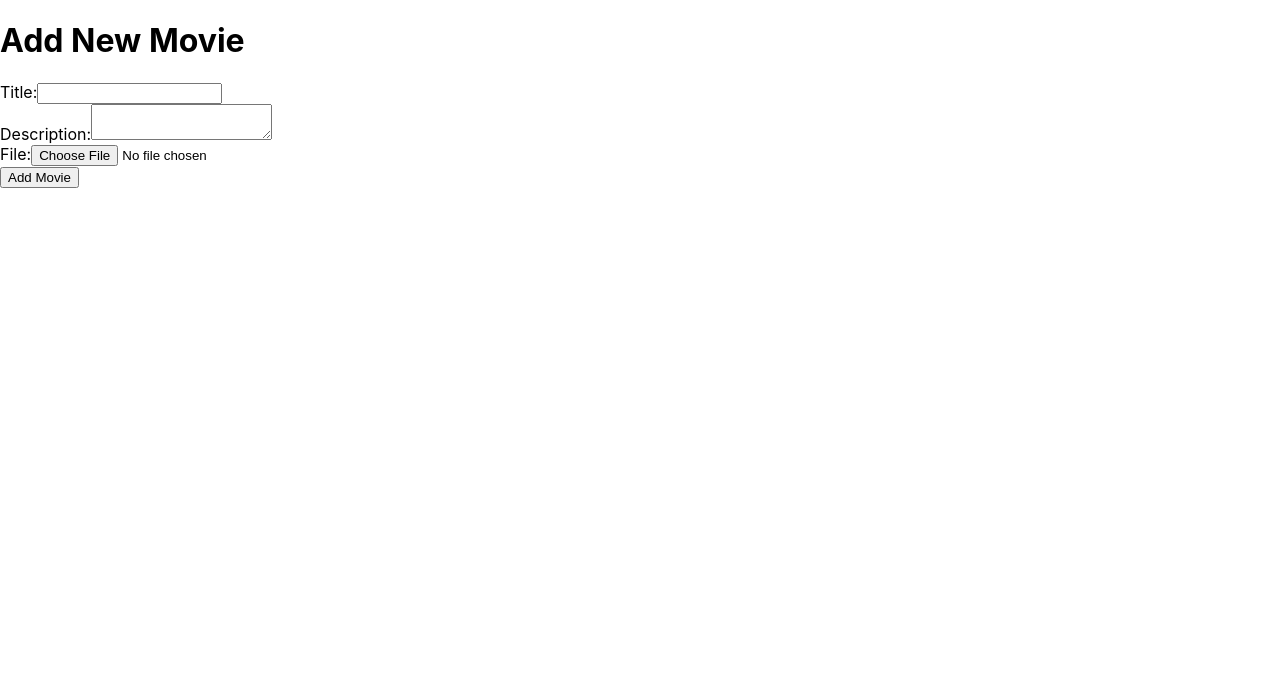
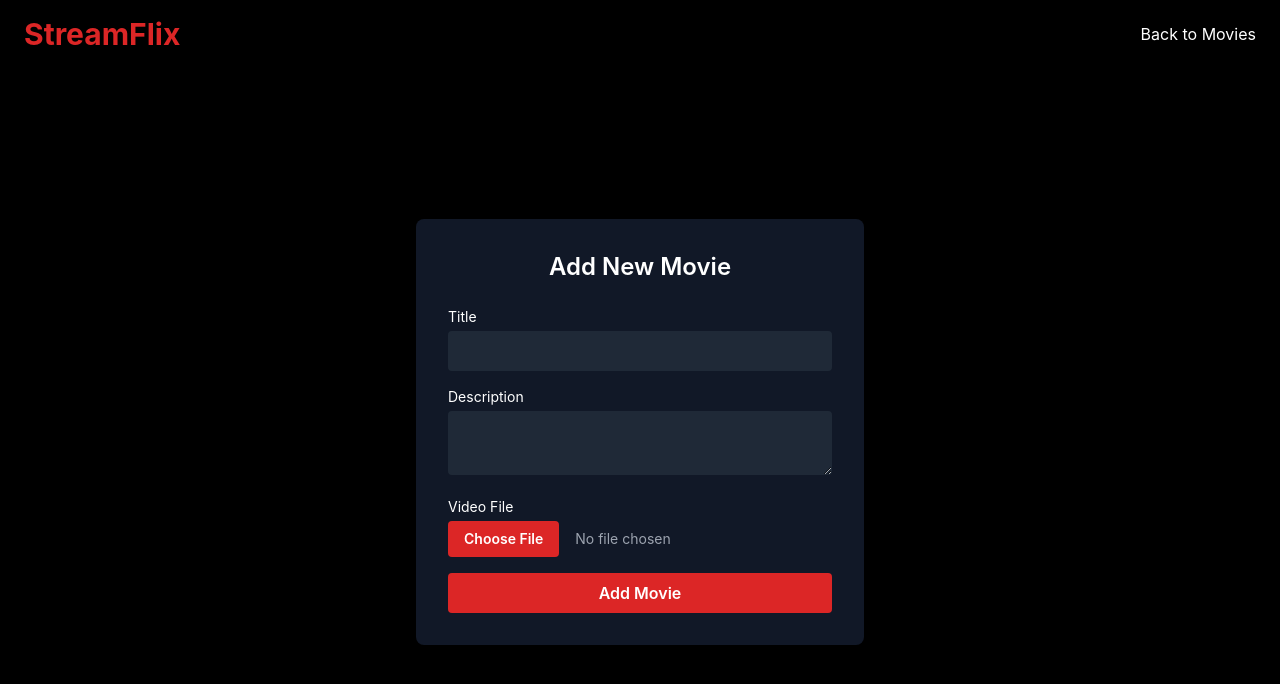
Before and after one commit to kpcasensa/streamflix-frontend, a React (Create React App) app: page /add in a window 1280 px wide. Shown: the top 684 px of the page. Built offline with nearby package versions, Linux system fonts and the light colour scheme.

Commit message:
Add style to the app

```diff
--- a/package.json
+++ b/package.json
@@ -3,6 +3,7 @@
   "version": "0.1.0",
   "private": true,
   "dependencies": {
+    "@heroicons/react": "^2.2.0",
     "@testing-library/dom": "^10.4.0",
     "@testing-library/jest-dom": "^6.6.3",
     "@testing-library/react": "^16.3.0",
@@ -37,5 +38,10 @@
       "last 1 firefox version",
       "last 1 safari version"
     ]
+  },
+  "devDependencies": {
+    "autoprefixer": "^10.4.21",
+    "postcss": "^8.5.3",
+    "tailwindcss": "^3.4.17"
   }
 }
--- /dev/null
+++ b/postcss.config.js
@@ -0,0 +1,6 @@
+module.exports = {
+  plugins: {
+    tailwindcss: {},
+    autoprefixer: {},
+  },
+}
--- a/src/App.js
+++ b/src/App.js
@@ -3,6 +3,7 @@ import Home from "./pages/Home";
 import AddMovie from "./pages/AddMovie";
 import EditMovie from "./pages/EditMovie";
 import ViewMovie from "./pages/ViewMovie";
+import MovieDetails from "./pages/MovieDetails";
 
 function App() {
   return (
@@ -12,6 +13,7 @@ function App() {
         <Route path="/add" element={<AddMovie />} />
         <Route path="/edit/:id" element={<EditMovie />} />
         <Route path="/view/:id" element={<ViewMovie />} />
+        <Route path="/details/:id" element={<MovieDetails />} />
       </Routes>
     </Router>
   );
--- a/src/components/MovieList.jsx
+++ b/src/components/MovieList.jsx
@@ -1,38 +1,65 @@
-import React, { useEffect, useState} from "react";
-import { getMovies, deleteMovie } from '../api/movieApi';
+import React, { useEffect, useState } from 'react';
 import { Link } from 'react-router-dom';
+import { getMovies } from '../api/movieApi';
+import { EyeIcon, PlayIcon } from '@heroicons/react/24/solid';
+
+const placeholderThumbnail  = 'images/placeholder-thumbnail.png';
 
 const MovieList = () => {
-    const [movies, setMovies] = useState([]);
+  const [movies, setMovies] = useState([]);
+
+  useEffect(() => {
     const fetchMovies = async () => {
-        const res = await getMovies();
-        setMovies(res.data);
+      const res = await getMovies();
+      setMovies(res.data);
     };
+    fetchMovies();
+  }, []);
 
-    const handleDelete = async (id) => {
-        await deleteMovie(id);
-        fetchMovies();
-    };
+  return (
+    <div className="bg-black min-h-screen text-white">
+      {/* Navbar */}
+      <nav className="flex items-center justify-between px-6 py-4 bg-gradient-to-b from-black/80 to-transparent">
+        <h1 className="text-3xl font-bold text-red-600">StreamFlix</h1>
+        <Link to="/add" className="text-white hover:text-red-500">Add Movie</Link>
+      </nav>
 
-    useEffect(() => {
-        fetchMovies();
-    }, []);
+      {/* Movie Grid */}
+      <div className="px-6 py-8">
+        <h2 className="text-2xl font-semibold mb-4">Trending Now</h2>
+        <div className="grid grid-cols-2 sm:grid-cols-3 md:grid-cols-4 lg:grid-cols-6 gap-6">
+          {movies.map((movie) => (
+            <div key={movie.id} className="group relative">
+              <div className="aspect-w-2 aspect-h-3 bg-gray-800 rounded-lg overflow-hidden shadow-md relative">
+                <img
+                  src={movie.thumbnail || placeholderThumbnail}
+                  alt={movie.title}
+                  className="w-full h-full object-cover transform group-hover:scale-110 transition duration-300"
+                />
 
-    return (
-        <div>
-            <h1>Movies</h1>
-            <Link to="/add">Add new Movie</Link>
-            <ul>
-                {movies.map(movie => (
-                    <li key={movie.id}>
-                        <Link to={`/view/${movie.id}`}>{movie.title}</Link>
-                        <button onClick={() => handleDelete(movie.id)}>Delete</button>
-                        <Link to={`/edit/${movie.id}`}>Edit</Link>
-                    </li>
-                ))}
-            </ul>
+                {/* Overlay Icons */}
+                <div className="absolute inset-0 flex items-center justify-center gap-4 bg-black/50 opacity-0 group-hover:opacity-100 transition">
+                  <Link to={`/details/${movie.id}`} title="View Details">
+                    <EyeIcon className="h-8 w-8 text-white hover:text-blue-400" />
+                  </Link>
+                  <Link to={`/view/${movie.id}`} title="Watch Movie">
+                    <PlayIcon className="h-8 w-8 text-white hover:text-green-400" />
+                  </Link>
+                </div>
+              </div>
+
+              <div className="mt-2 text-center">
+                <h3 className="text-sm font-semibold truncate">{movie.title}</h3>
+                <p className="text-xs text-gray-400">
+                  {movie.date_added}
+                </p>
+              </div>
+            </div>
+          ))}
         </div>
-    )
+      </div>
+    </div>
+  );
 };
 
 export default MovieList;
--- /dev/null
+++ b/src/components/Navbar.jsx
@@ -0,0 +1,13 @@
+import React from 'react';
+import { Link } from 'react-router-dom';
+
+const Navbar = () => {
+  return (
+    <nav className="fixed top-0 left-0 w-full flex items-center justify-between px-6 py-4 bg-gradient-to-b from-black/80 to-transparent z-50">
+      <h1 className="text-3xl font-bold text-red-600">StreamFlix</h1>
+      <Link to="/" className="text-white hover:text-red-500">Back to Movies</Link>
+    </nav>
+  );
+};
+
+export default Navbar;
--- a/src/index.css
+++ b/src/index.css
@@ -1,3 +1,7 @@
+@tailwind base;
+@tailwind components;
+@tailwind utilities;
+
 body {
   margin: 0;
   font-family: -apple-system, BlinkMacSystemFont, 'Segoe UI', 'Roboto', 'Oxygen',
--- a/src/pages/AddMovie.jsx
+++ b/src/pages/AddMovie.jsx
@@ -1,6 +1,7 @@
 import React, { useState } from 'react';
 import { addMovie } from '../api/movieApi';
-import { useNavigate } from 'react-router-dom';
+import { useNavigate, Link } from 'react-router-dom';
+import Navbar from '../components/Navbar';
 
 const AddMovie = () => {
   const [formData, setFormData] = useState({
@@ -35,23 +36,55 @@ const AddMovie = () => {
   };
 
   return (
+    <div className="bg-black min-h-screen text-white flex flex-col items-center justify-center px-4">
+      <Navbar />
+
+      <div className="bg-gray-900 p-8 rounded-lg shadow-lg w-full max-w-md mt-16">
+        <h2 className="text-2xl font-semibold mb-6 text-center">Add New Movie</h2>
+        <form onSubmit={handleSubmit} encType="multipart/form-data" className="space-y-4">
           <div>
-      <h1>Add New Movie</h1>
-      <form onSubmit={handleSubmit} encType="multipart/form-data">
-        <div>
-          <label>Title:</label>
-          <input type="text" name="title" value={formData.title} onChange={handleChange} required />
+            <label className="block text-sm mb-1">Title</label>
+            <input
+              type="text"
+              name="title"
+              value={formData.title}
+              onChange={handleChange}
+              required
+              className="w-full px-4 py-2 rounded bg-gray-800 text-white focus:outline-none focus:ring-2 focus:ring-red-500"
+            />
           </div>
           <div>
-          <label>Description:</label>
-          <textarea name="description" value={formData.description} onChange={handleChange} required />
+            <label className="block text-sm mb-1">Description</label>
+            <textarea
+              name="description"
+              value={formData.description}
+              onChange={handleChange}
+              required
+              className="w-full px-4 py-2 rounded bg-gray-800 text-white focus:outline-none focus:ring-2 focus:ring-red-500"
+            />
           </div>
           <div>
-          <label>File:</label>
-          <input type="file" name="video_file" onChange={handleChange} required />
+            <label className="block text-sm mb-1">Video File</label>
+            <input
+              type="file"
+              name="video_file"
+              onChange={handleChange}
+              required
+              className="w-full text-sm text-gray-400 file:mr-4 file:py-2 file:px-4
+                         file:rounded file:border-0
+                         file:text-sm file:font-semibold
+                         file:bg-red-600 file:text-white
+                         hover:file:bg-red-700"
+            />
           </div>
-        <button type="submit">Add Movie</button>
+          <button
+            type="submit"
+            className="w-full py-2 bg-red-600 hover:bg-red-700 rounded text-white font-semibold"
+          >
+            Add Movie
+          </button>
         </form>
+      </div>
     </div>
   );
 };
--- a/src/pages/EditMovie.jsx
+++ b/src/pages/EditMovie.jsx
@@ -0,0 +1,109 @@
+import React, { useState, useEffect } from 'react';
+import { useParams, useNavigate, Link } from 'react-router-dom';
+import { getMovie, updateMovie } from '../api/movieApi';
+import Navbar from '../components/Navbar';
+
+const EditMovie = () => {
+  const { id } = useParams();
+  const [formData, setFormData] = useState({
+    title: '',
+    description: '',
+    video_file: null,
+  });
+  const navigate = useNavigate();
+
+  useEffect(() => {
+    const fetchMovie = async () => {
+      const res = await getMovie(id);
+      setFormData({
+        title: res.data.title,
+        description: res.data.description,
+        video_file: null, // keep null to avoid pre-filling file input
+      });
+    };
+    fetchMovie();
+  }, [id]);
+
+  const handleChange = (e) => {
+    const { name, value, files } = e.target;
+    if (name === 'video_file') {
+      setFormData({ ...formData, video_file: files[0] });
+    } else {
+      setFormData({ ...formData, [name]: value });
+    }
+  };
+
+  const handleSubmit = async (e) => {
+    e.preventDefault();
+
+    const data = new FormData();
+    data.append('title', formData.title);
+    data.append('description', formData.description);
+    if (formData.video_file) {
+      data.append('video_file', formData.video_file);
+    }
+
+    await updateMovie(id, data);
+    navigate('/');
+  };
+
+  return (
+    <div className="bg-black min-h-screen text-white px-6 py-8 flex flex-col items-center">
+      {/* Navbar */}
+      <Navbar />
+
+      <div className="mt-20 max-w-2xl w-full">
+        <h1 className="text-4xl font-bold mb-8">Edit Movie</h1>
+
+        <form onSubmit={handleSubmit} encType="multipart/form-data" className="space-y-6">
+          <div>
+            <label className="block mb-2 text-gray-300">Title</label>
+            <input
+              type="text"
+              name="title"
+              value={formData.title}
+              onChange={handleChange}
+              required
+              className="w-full px-4 py-2 rounded bg-gray-800 text-white focus:outline-none focus:ring-2 focus:ring-red-500"
+            />
+          </div>
+          <div>
+            <label className="block mb-2 text-gray-300">Description</label>
+            <textarea
+              name="description"
+              value={formData.description}
+              onChange={handleChange}
+              required
+              className="w-full px-4 py-2 rounded bg-gray-800 text-white focus:outline-none focus:ring-2 focus:ring-red-500"
+            />
+          </div>
+          <div>
+            <label className="block mb-2 text-gray-300">Replace Video File (optional)</label>
+            <input
+              type="file"
+              name="video_file"
+              onChange={handleChange}
+              className="w-full text-gray-300"
+            />
+          </div>
+          <div className="flex gap-4">
+            <button
+              type="submit"
+              className="px-6 py-2 bg-red-600 hover:bg-red-700 rounded text-white font-semibold"
+            >
+              Update Movie
+            </button>
+            <Link
+              to="/"
+              className="px-6 py-2 bg-gray-700 hover:bg-gray-600 rounded text-white font-semibold"
+            >
+              Cancel
+            </Link>
+          </div>
+        </form>
+      </div>
+    </div>
+  );
+};
+
+export default EditMovie;
--- /dev/null
+++ b/tailwind.config.js
@@ -0,0 +1,11 @@
+/** @type {import('tailwindcss').Config} */
+module.exports = {
+  content: [
+    "./index.html",
+    "./src/**/*.{js,ts,jsx,tsx}",
+  ],
+  theme: {
+    extend: {},
+  },
+  plugins: [],
+}
```
Also changed, not shown: src/pages/MovieDetails.jsx (added, +61 -0 lines), src/pages/ViewMovie.jsx (+22 -10 lines), public/images/placeholder-thumbnail.png (added), src/components/MovieDetails.jsx (deleted), 1 other file (tests, documents, lock files or other folders). Lines whose indentation alone changed are shown as unchanged.
